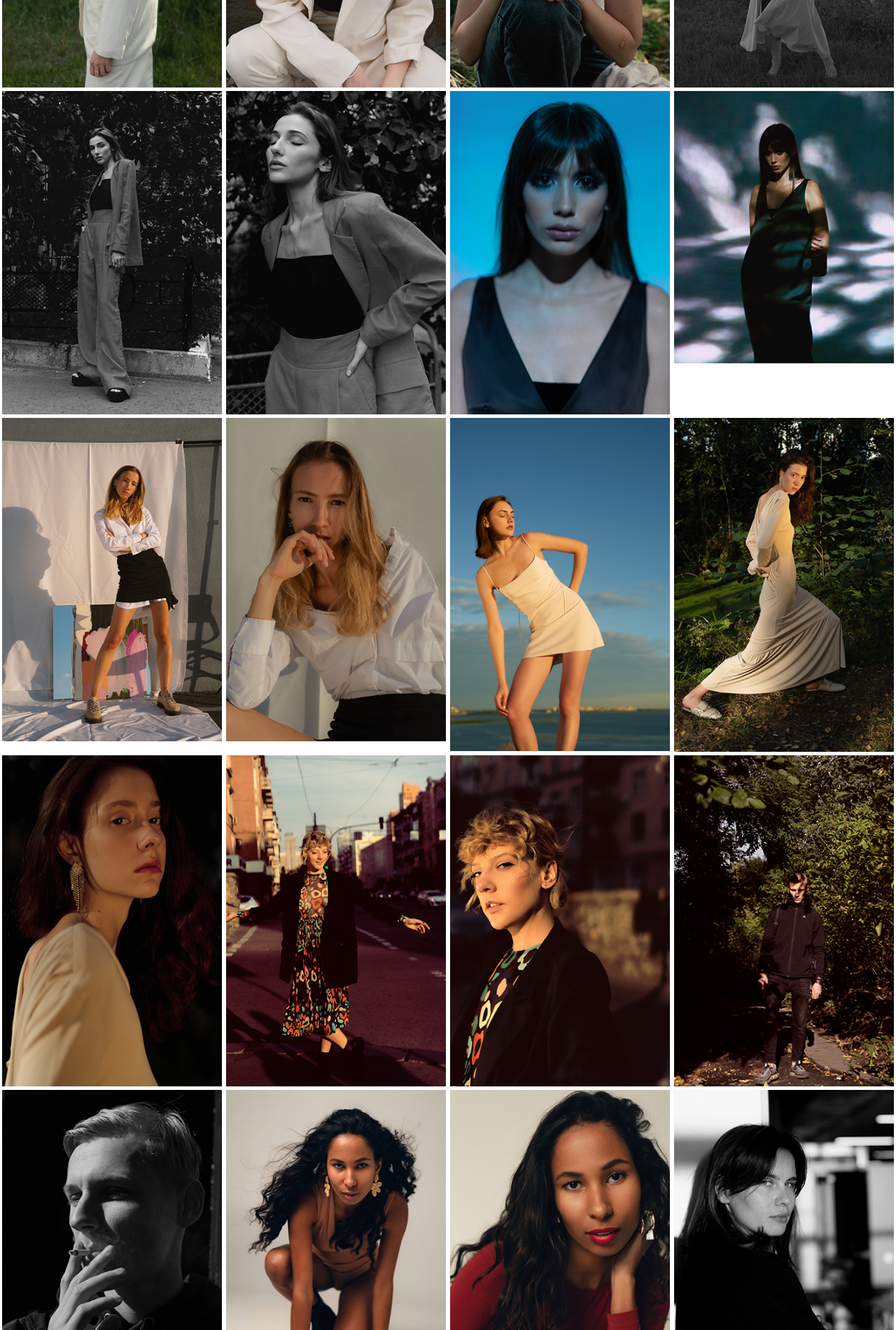
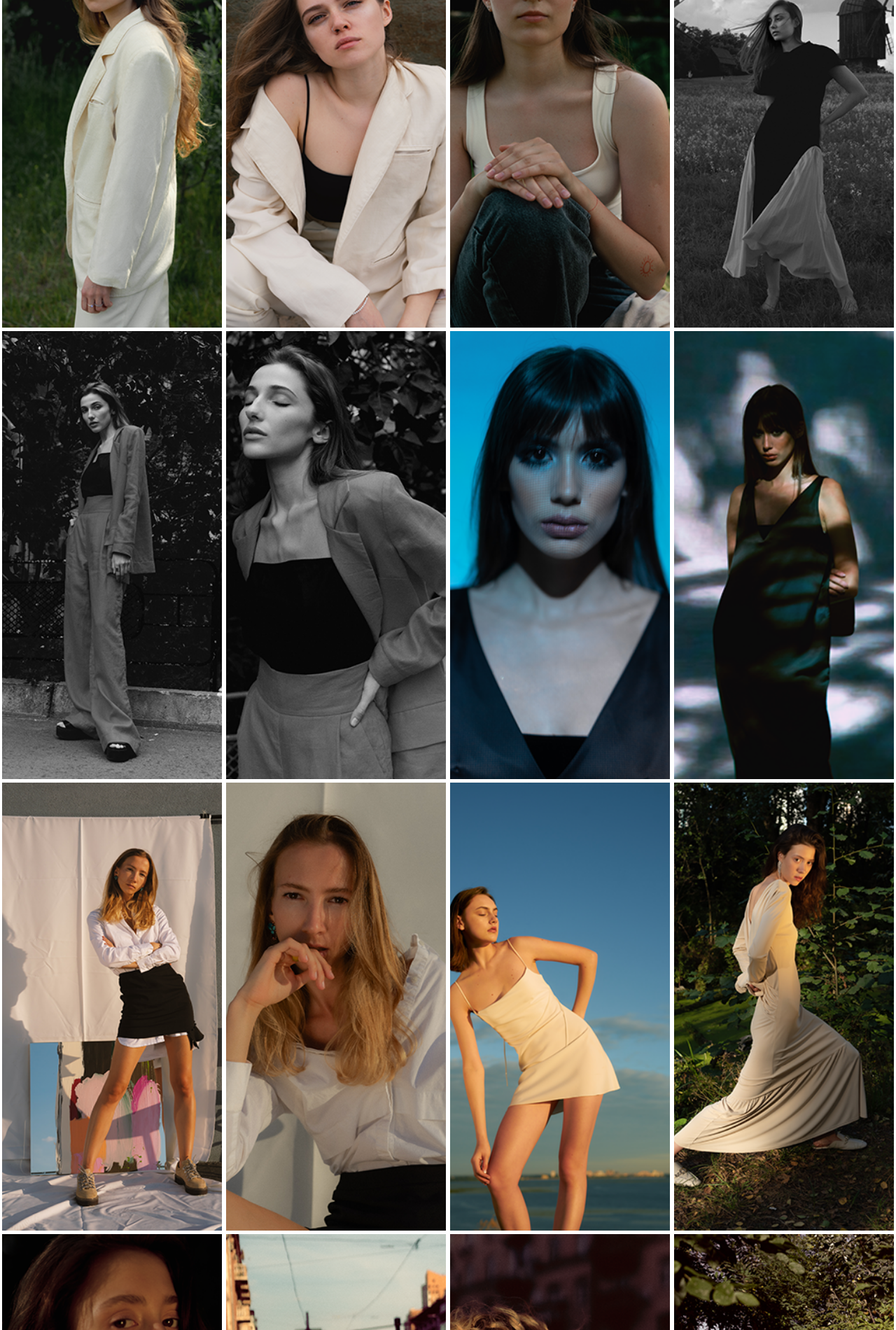
Before and after one commit to Shemrock3267/OManzhos_photo, a plain HTML site: page index.html in a window 1280 px wide. Shown: the part 900-2800 px from the top of the page at 70% size. Drawn offline with Linux system fonts and the light colour scheme; a web font is replaced by a local one.

Commit message:
added object fit and @media for extra small screen sizes

```diff
--- a/css/style.css
+++ b/css/style.css
@@ -56,8 +56,13 @@ a {
 }
 
 .container-main div img{
-  width: 100%;
-  height: auto;
+  /* width: 100%; */
+  height: 40rem;
+  object-fit: cover;
+}
+
+.container-photo {
+
 }
 
 img {
@@ -160,3 +165,10 @@ img {
     margin: auto;
   }
 }
+
+/* between 360px and 603px */
+@media (max-width: 602px) and (min-width: 360px){
+  .container-main div img{
+    width: 100%;
+  }
+}
--- a/index.html
+++ b/index.html
@@ -28,37 +28,37 @@
           <a href="./pages/about.html">about</a>
         </li>
         <li>
-          <a href="#">instagram</a>
+          <a href="https://instagram.com/el.manzhos" target="_blank">instagram</a>
         </li>
       </ul>
     </nav>
   </header>
   <main class="container-main">
-      <div><img src="./assets/1.png" alt="professional photo by lena manzhos"></div>
+      <div class="container-photo"><img src="./assets/1.png" alt="professional photo by lena manzhos"></div>
       <div><img src="./assets/2.png" alt="professional photo by lena manzhos"></div>
       <!-- <div><img src="./assets/3.png" alt="professional photo by lena manzhos"></div> -->
-      <div><img src="./assets/4.png" alt="professional photo by lena manzhos"></div>
-      <div><img src="./assets/5.png" alt="professional photo by lena manzhos"></div>
-      <div><img src="./assets/6.png" alt="professional photo by lena manzhos"></div>
-      <div><img src="./assets/7.png" alt="professional photo by lena manzhos"></div>
-      <div><img src="./assets/8.png" alt="professional photo by lena manzhos"></div>
-      <div><img src="./assets/9.png" alt="professional photo by lena manzhos"></div>
-      <div><img src="./assets/10.png" alt="professional photo by lena manzhos"></div>
-      <div><img src="./assets/11.png" alt="professional photo by lena manzhos"></div>
-      <div><img src="./assets/12.png" alt="professional photo by lena manzhos"></div>
-      <div><img src="./assets/13.png" alt="professional photo by lena manzhos"></div>
-      <div><img src="./assets/14.png" alt="professional photo by lena manzhos"></div>
-      <div><img src="./assets/15.png" alt="professional photo by lena manzhos"></div>
-      <div><img src="./assets/16.png" alt="professional photo by lena manzhos"></div>
-      <div><img src="./assets/17.png" alt="professional photo by lena manzhos"></div>
-      <div><img src="./assets/18.png" alt="professional photo by lena manzhos"></div>
-      <div><img src="./assets/19.png" alt="professional photo by lena manzhos"></div>
-      <div><img src="./assets/20.png" alt="professional photo by lena manzhos"></div>
-      <div><img src="./assets/21.png" alt="professional photo by lena manzhos"></div>
-      <div><img src="./assets/22.png" alt="professional photo by lena manzhos"></div>
-      <div><img src="./assets/23.png" alt="professional photo by lena manzhos"></div>
-      <div><img src="./assets/24.png" alt="professional photo by lena manzhos"></div>
-      <div><img src="./assets/25.png" alt="professional photo by lena manzhos"></div>
+      <div class="container-photo"><img src="./assets/4.png" alt="professional photo by lena manzhos"></div>
+      <div class="container-photo"><img src="./assets/5.png" alt="professional photo by lena manzhos"></div>
+      <div class="container-photo"><img src="./assets/6.png" alt="professional photo by lena manzhos"></div>
+      <div class="container-photo"><img src="./assets/7.png" alt="professional photo by lena manzhos"></div>
+      <div class="container-photo"><img src="./assets/8.png" alt="professional photo by lena manzhos"></div>
+      <div class="container-photo"><img src="./assets/9.png" alt="professional photo by lena manzhos"></div>
+      <div class="container-photo"><img src="./assets/10.png" alt="professional photo by lena manzhos"></div>
+      <div class="container-photo"><img src="./assets/11.png" alt="professional photo by lena manzhos"></div>
+      <div class="container-photo"><img src="./assets/12.png" alt="professional photo by lena manzhos"></div>
+      <div class="container-photo"><img src="./assets/13.png" alt="professional photo by lena manzhos"></div>
+      <div class="container-photo"><img src="./assets/14.png" alt="professional photo by lena manzhos"></div>
+      <div class="container-photo"><img src="./assets/15.png" alt="professional photo by lena manzhos"></div>
+      <div class="container-photo"><img src="./assets/16.png" alt="professional photo by lena manzhos"></div>
+      <div class="container-photo"><img src="./assets/17.png" alt="professional photo by lena manzhos"></div>
+      <div class="container-photo"><img src="./assets/18.png" alt="professional photo by lena manzhos"></div>
+      <div class="container-photo"><img src="./assets/19.png" alt="professional photo by lena manzhos"></div>
+      <div class="container-photo"><img src="./assets/20.png" alt="professional photo by lena manzhos"></div>
+      <div class="container-photo"><img src="./assets/21.png" alt="professional photo by lena manzhos"></div>
+      <div class="container-photo"><img src="./assets/22.png" alt="professional photo by lena manzhos"></div>
+      <div class="container-photo"><img src="./assets/23.png" alt="professional photo by lena manzhos"></div>
+      <div class="container-photo"><img src="./assets/24.png" alt="professional photo by lena manzhos"></div>
+      <div class="container-photo"><img src="./assets/25.png" alt="professional photo by lena manzhos"></div>
   </main>
   <script src="./js/index.js"></script>
 </body>
```
